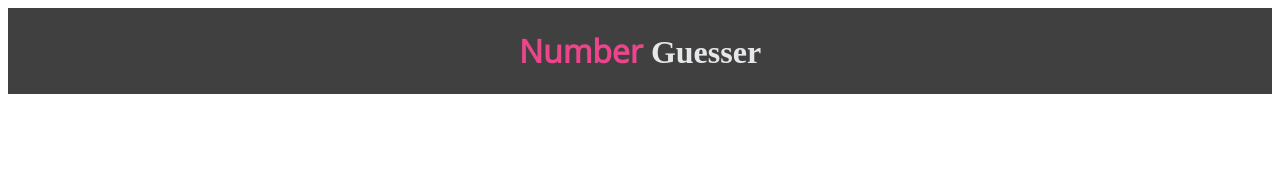
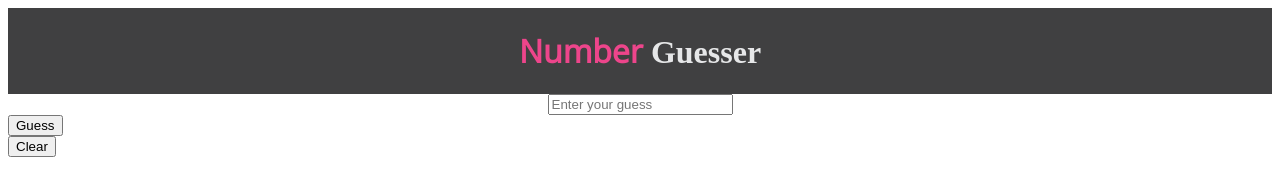
Before and after one commit to samuelssnider/number_guesser, a plain HTML site: page index.html in a window 1280 px wide. Drawn offline with nearby package versions, Linux system fonts and the light colour scheme.

Commit message:
adding basic elements

```diff
--- a/css/my_style.css
+++ b/css/my_style.css
@@ -24,3 +24,7 @@
   color: #E6E7E8;
   font-weight: li;
 }
+
+.guess-field {
+  text-align: center;
+}
--- a/index.html
+++ b/index.html
@@ -2,13 +2,25 @@
 <html lang="en" dir="ltr">
   <head>
     <link rel="stylesheet" href="css/my_style.css" type="text/css" />
+    <script src="javascript/my_js.js" type="text/javascript"></script>
     <link rel="stylesheet" type="text/css" href="//fonts.googleapis.com/css?family=Open+Sans" />
     <meta charset="utf-8">
     <title></title>
   </head>
   <body>
-    <div class='top-nav'>
-      <h1 class='title'><span class='number'>Number</span> <span class='guesser'>Guesser</span></h1>
+    <div class='container'>
+      <div class='top-nav'>
+        <h1 class='title'><span class='number'>Number</span> <span class='guesser'>Guesser</span></h1>
+      </div>
+      <div class='guess-field'>
+        <input  placeholder="Enter your guess"></input>
+      </div>
+      <div>
+        <button>Guess</button>
+      </div>
+      <div>
+        <button>Clear</button>
+      </div>
     </div>
 
   </body>
--- /dev/null
+++ b/javascript/my_js.js
@@ -0,0 +1 @@
+console.log(4);
```
